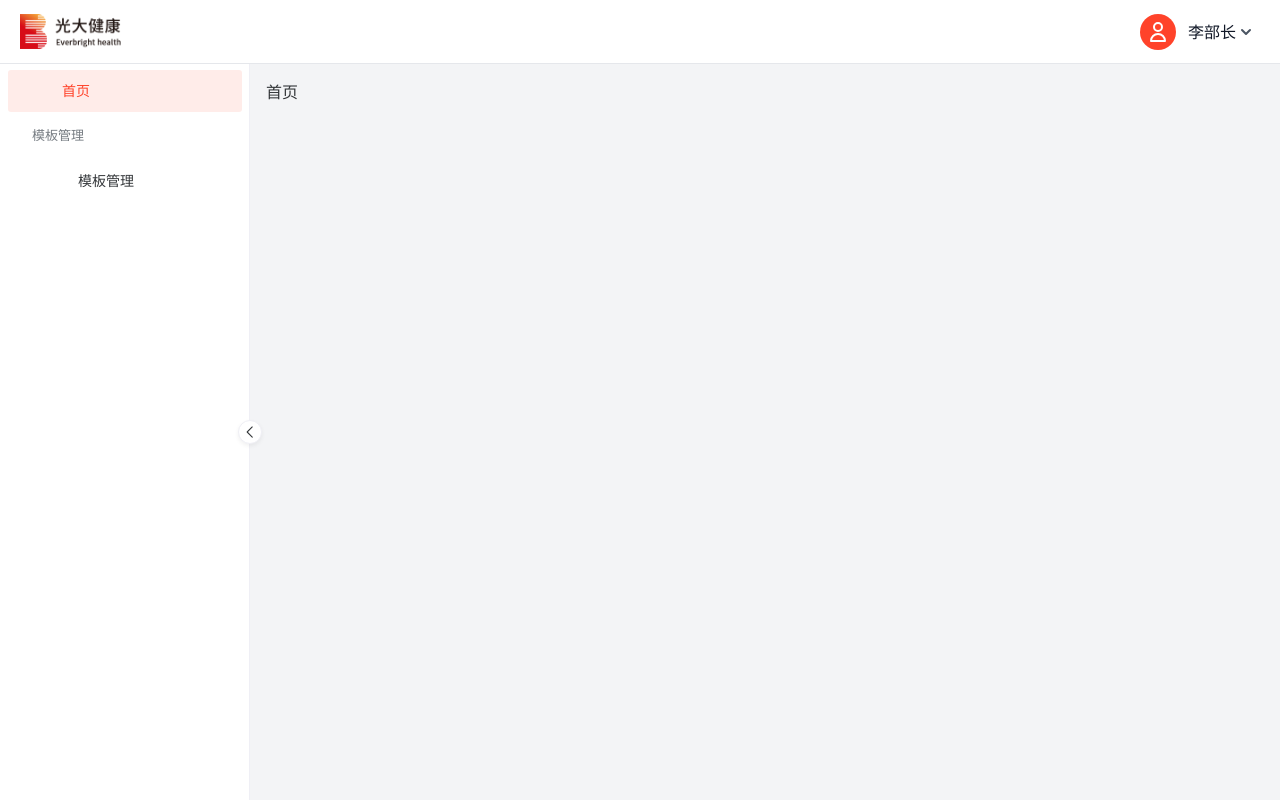
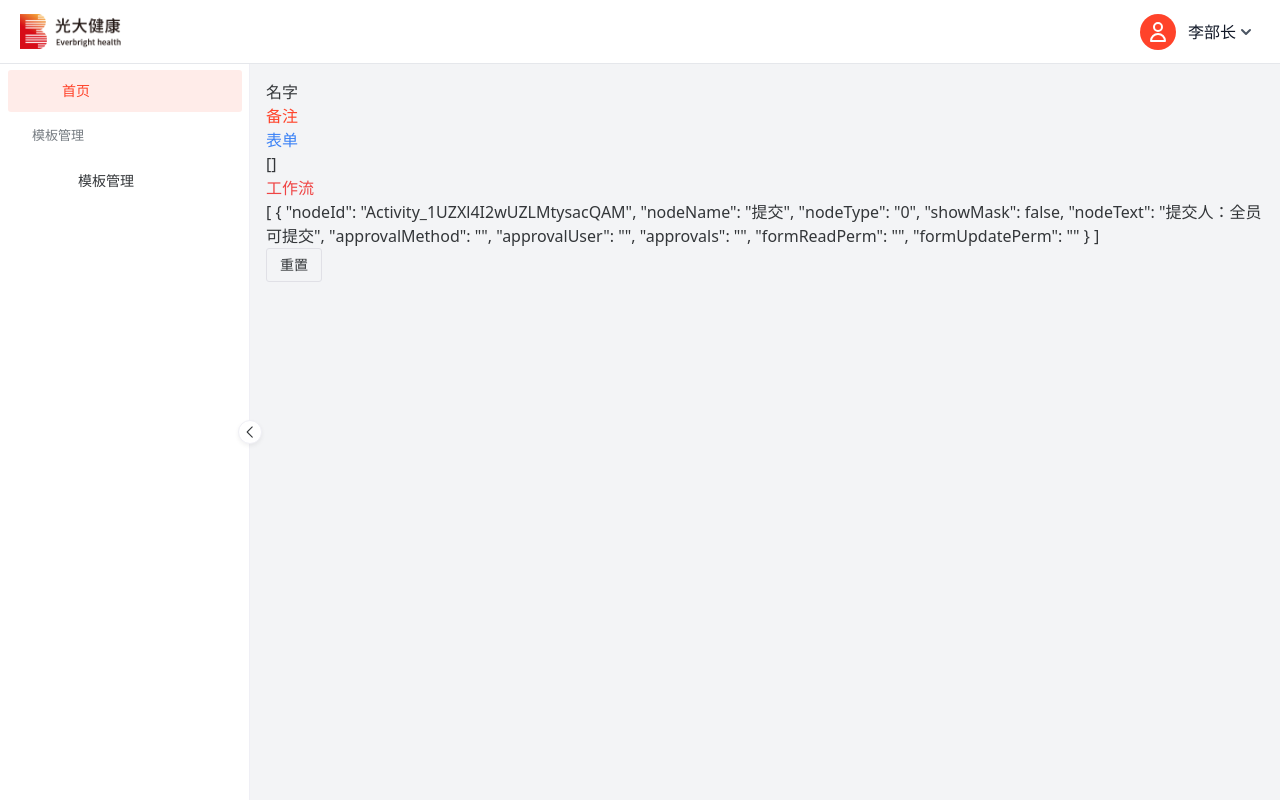
Before and after one commit to thereisnobodydancing/Gloria-Admin, a Vue app: page /#/home in a window 1280 px wide. Built offline with nearby package versions, Linux system fonts and the light colour scheme; some icons are missing.

Commit message:
上了vuex,真香

```diff
--- a/package.json
+++ b/package.json
@@ -12,6 +12,8 @@
     "axios": "^1.1.2",
     "lodash": "^4.17.21",
     "nanoid": "^4.0.0",
+    "pinia": "^2.0.23",
+    "pinia-plugin-persistedstate": "^2.3.0",
     "qs": "^6.11.0",
     "vue": "^3.2.37",
     "vue-router": "^4.1.5",
--- a/src/main.js
+++ b/src/main.js
@@ -1,13 +1,26 @@
 
 import { createApp } from 'vue'
+import { createPinia } from 'pinia'
+import piniaPluginPersistedstate from 'pinia-plugin-persistedstate'
 import App from './App.vue'
 import './index.css'
 import router from './router'
+
 const app = createApp(App)
+const pinia = createPinia()
+
+pinia.use(({store}) => {
+  const initialState = JSON.parse(JSON.stringify(store.$state))
+  store.$reset = () => {
+    store.$state = JSON.parse(JSON.stringify(initialState))
+  }
+})
+pinia.use(piniaPluginPersistedstate)
 
 const meta = document.createElement('meta')
 meta.name = 'naive-ui-style'
 document.head.appendChild(meta)
 
 app.use(router)
+app.use(pinia)
 app.mount('#app')
--- /dev/null
+++ b/src/store/template.js
@@ -0,0 +1,30 @@
+import { defineStore } from 'pinia'
+import { nanoid } from  'nanoid'
+
+export default defineStore('template', () => {
+  const name = ref('')
+  const remark = ref('')
+  const formList = ref([])
+  const process = ref([
+    {
+      nodeId: `Activity_${nanoid()}`,  // 节点id
+      nodeName: '提交',                // 节点名称
+      nodeType: '0',                  // 节点类型
+      showMask: false,                // 是否显示删除遮罩 【原创】
+      nodeText: '提交人：全员可提交',   // 节点文字部分 【原创】
+      approvalMethod: '',             // 多人审批方法（或签 会签）
+      approvalUser: '',               // 审批人（自选 、指定）
+      approvals: '',                  // 节点指定审批人
+      formReadPerm: '',               // 表单查看全限
+      formUpdatePerm: ''              // 表单编辑权限
+    }
+  ])
+  return {
+    name,       // 模板名称
+    remark,     // 备注
+    formList,   // 表单
+    process     // 节点
+  }
+},{
+  persist: true // 支持持久化
+})
--- a/src/views/home/index.vue
+++ b/src/views/home/index.vue
@@ -1,11 +1,27 @@
 <template>
   <div>
-    首页
+    <p>名字</p>
+    {{ name }}
   </div>
+  <div>
+    <p class="text-primary">备注</p>
+    {{ remark }}
+  </div>
+  <div>
+    <p class="text-blue-500">表单</p>
+    {{ formList }}
+  </div>
+  <div>
+    <p class="text-red-500">工作流</p>
+    {{ process }}
+  </div>
+  <n-button @click="useTemplate.$reset()">重置</n-button>
 </template>
 
 <script setup>
-
+import useTemplateStore from '/src/store/template.js'
+const useTemplate = useTemplateStore()
+const { name, remark, formList, process }  = toRefs(useTemplate)
 </script>
 
 <style>
--- a/src/views/template/create/components/FlowLine.vue
+++ b/src/views/template/create/components/FlowLine.vue
@@ -65,16 +65,20 @@
 
 <script setup>
 // 审批人 1， 办理人2， 抄送人 3
-import {nanoid} from  'nanoid'
+import { nanoid } from  'nanoid'
+import { debounce } from 'lodash'
+import useTemplateStore from '/src/store/template.js'
+
+const { process }  = toRefs(useTemplateStore())
 
 const props = defineProps({
   active: Number
 })
-const emit = defineEmits(['add'])
 
 const showPopover = ref(false)
-// 添加节点
-const addNode = function(type, name, nodeText) {
+
+// 添加节点(防抖)
+const addNode = debounce((type, name, nodeText) => {
   showPopover.value = false
   let nodeObj = {
     nodeId: `Activity_${nanoid()}`, // 节点id
@@ -88,6 +92,13 @@ const addNode = function(type, name, nodeText) {
     formReadPerm: '',               // 表单查看全限
     formUpdatePerm: ''              // 表单编辑权限
   }
-  emit('add', nodeObj, props.active)
-}
+  process.value.splice(props.active + 1, 0, nodeObj)
+}, 300, {
+  leading: true,  // 延长开始后调用
+	trailing: false  // 延长结束前调用
+})
+
+onUnmounted(() => {
+  addNode.cancel()
+})
 </script>
--- a/src/views/template/create/tabs/FlowTab.vue
+++ b/src/views/template/create/tabs/FlowTab.vue
@@ -45,7 +45,7 @@
           </div>
         </div>
         <!-- 线 -->
-        <flow-line :active="index" @add="addNode" />
+        <flow-line :active="index" />
       </div>
       <!-- 流程结束 -->
       <div class="w-56 h-20 bg-white rounded-md cursor-not-allowed">
@@ -82,30 +82,13 @@
 </template>
 
 <script setup>
-import { nanoid } from  'nanoid'
+// import { nanoid } from  'nanoid'
+import useTemplateStore from '/src/store/template.js'
 import FlowLine from '../components/FlowLine.vue'
 
 const height = document.documentElement.clientHeight - 161
-const process = ref([
-  {
-    nodeId: `Activity_${nanoid()}`,  // 节点id
-    nodeName: '提交',                // 节点名称
-    nodeType: '0',                  // 节点类型
-    showMask: false,                // 是否显示删除遮罩 【原创】
-    nodeText: '提交人：全员可提交',   // 节点文字部分 【原创】
-    approvalMethod: '',             // 多人审批方法（或签 会签）
-    approvalUser: '',               // 审批人（自选 、指定）
-    approvals: '',                  // 节点指定审批人
-    formReadPerm: '',               // 表单查看全限
-    formUpdatePerm: ''              // 表单编辑权限
-  }
-])
+const { process }  = toRefs(useTemplateStore())
 const active = ref(null)
-
-// 新增节点
-const addNode = function(nodeData, index) {
-  process.value.splice(index + 1, 0, nodeData)
-}
 // 删除节点
 const removeNode = function(index) {
   process.value.splice(index, 1)
@@ -113,7 +96,6 @@ const removeNode = function(index) {
 
 // 选择节点
 const selNode = function(index) {
-  console.log(index)
   active.value = index
 }
 </script>
--- a/src/views/template/create/tabs/FormTab.vue
+++ b/src/views/template/create/tabs/FormTab.vue
@@ -86,6 +86,7 @@ import draggable from 'vuedraggable'
 import { nanoid } from  'nanoid'
 import FormItem from '../components/FormItem.vue'
 import FormConfig from '../components/FormConfig.vue'
+import useTemplateStore from '/src/store/template.js'
 
 const height = document.documentElement.clientHeight - 161
 
@@ -104,19 +105,18 @@ const proComponents = ref([
 
 ])
 
-// 中间：组件渲染区
-const formList = ref([])
+// 中间：组件渲染区 const formList = ref([])
+const { formList }  = toRefs(useTemplateStore())
 // 当前选中的
 const active = ref(null)
 // 点击左侧菜单
 const selMenu = function(item) {
   formList.value.push(item)
   formList.value[formList.value.length - 1].options.id = `${formList.value[formList.value.length - 1].type}_${nanoid()}`
+  initComponents()
   active.value = formList.value.length - 1
   const centerHTML = document.querySelector('#formId')
-  nextTick(() => {
-    centerHTML.scrollTop = centerHTML.scrollHeight
-  })
+  nextTick(() => centerHTML.scrollTop = centerHTML.scrollHeight)
 }
 // 删除一个内容
 const removeItem = function(index) {
@@ -127,6 +127,7 @@ const removeItem = function(index) {
 const addList = function({newIndex}) {
   const index = formList.value.length === 1 ? 0 : newIndex
   if(!formList.value[index].options.id) formList.value[index].options.id = `${formList.value[index].type}_${nanoid()}`
+  initComponents()
   active.value = index
 }
 // 选择单元时的回调函数 [如果你的身边没有我，我就跌跌撞撞奔向你]
@@ -137,8 +138,8 @@ const chooseList = function({oldIndex}) {
 const updateList = function({newIndex}) {
   active.value = newIndex
 }
-// 骚操作，谁来解释一下，what？？？[只是为了菜单栏数据保持不变 // 我奔向你，却被莫名推回了原点、、该死的程序员，这是违背原则的操作啊~~]
-watch(formList.value, value => {
+// 【生命归还】
+const initComponents = function() {
   baseComponents.value = [
     {type: 'input', name: '单行输入框', options: {id: '', name: '单行文本', placeholder: '请输入', desc: '', required: false}},
     {type: 'textarea', name: '多行输入框', options: {id: '', name: '多行文本', placeholder: '请输入', desc: '', required: false}},
@@ -148,7 +149,7 @@ watch(formList.value, value => {
     {type: 'checkbox', name: '多选框组', options: {id: '', name: '多选框组', list:[{label: '选项1', value: '选项1'}, {label: '选项2', value: '选项2'}], desc: '', required: false}},
     {type: 'datePicker', name: '日期选择器', options: {id: '', name: '选择日期',type: 'date', desc: '', required: false}},
   ]
-})
+}
 </script>
 
 <style>
```
Also changed, not shown: 1 other file (tests, documents, lock files or other folders).
